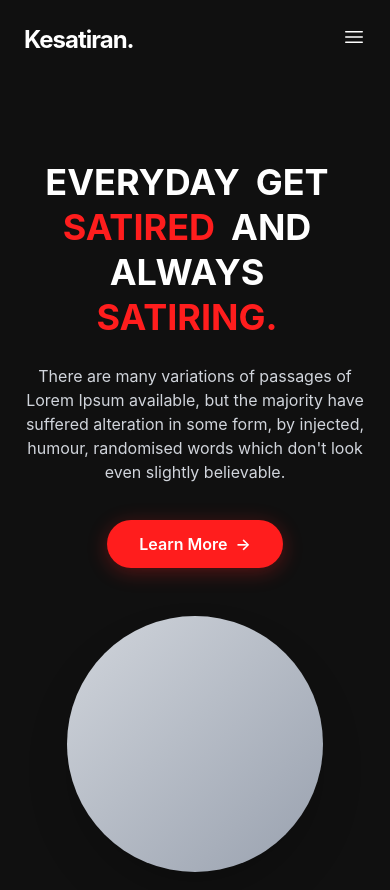
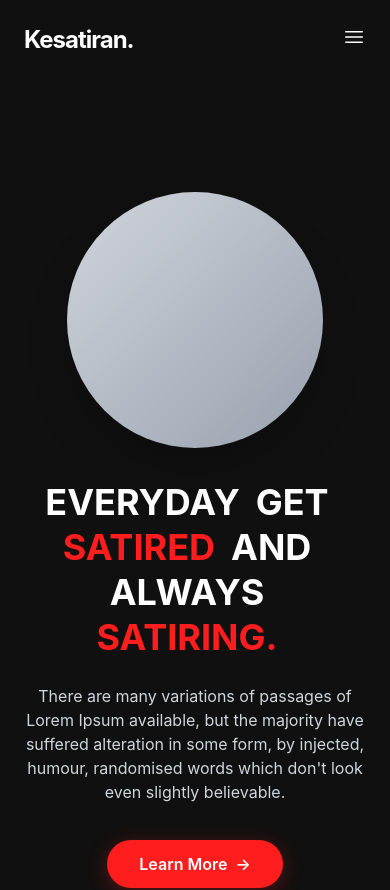
Before and after one commit to gafnaa/kesatiran, a Next.js app: page / in a window 390 px wide. Shown: the top 890 px of the page. Built offline with nearby package versions, Linux system fonts and the light colour scheme.

Commit message:
nambah animasi

```diff
--- a/package.json
+++ b/package.json
@@ -10,6 +10,7 @@
   },
   "dependencies": {
     "@heroicons/react": "^2.2.0",
+    "@react-spring/web": "^10.0.1",
     "framer-motion": "^12.18.1",
     "next": "15.3.4",
     "react": "^19.0.0",
--- a/src/components/HeroSection.tsx
+++ b/src/components/HeroSection.tsx
@@ -13,7 +13,7 @@ const HeroSection = () => {
       y: 0,
       rotateX: 0,
       transition: {
-        delay: i * 0.1,
+        delay: 1.8 + i * 0.1,
         duration: 0.8,
         ease: [0.25, 0.46, 0.45, 0.94] as [number, number, number, number],
       },
@@ -28,7 +28,7 @@ const HeroSection = () => {
       x: 0,
       filter: 'blur(0px)',
       transition: {
-        delay: 1.2 + i * 0.2,
+        delay: 2.0 + i * 0.2,
         duration: 0.6,
         ease: 'easeOut' as const,
       },
@@ -103,7 +103,7 @@ const HeroSection = () => {
 
   return (
     <section className="bg-[#101010] text-white overflow-hidden">
-      <div className="container mx-auto flex flex-col md:flex-row items-center justify-between min-h-screen px-6 py-20 md:py-0">
+      <div className="container mx-auto flex flex-col-reverse md:flex-row items-center justify-between min-h-screen px-6 py-20 md:py-0">
         {/* Kolom Teks (Kiri) */}
         <div className="md:w-1/2 lg:w-3/5 text-center md:text-left mb-12 md:mb-0">
           <h1 className="text-4xl sm:text-5xl lg:text-6xl font-bold uppercase leading-tight">
@@ -154,6 +154,8 @@ const HeroSection = () => {
               variants={buttonVariants}
               whileHover={buttonHover}
               whileTap={buttonTap}
+              // FIX: Tambahkan transisi default yang cepat di sini
+              transition={{ duration: 0.1, ease: 'easeInOut' }}
             >
               <span className="relative z-10 flex items-center">
                 Learn More
@@ -171,7 +173,7 @@ const HeroSection = () => {
         </div>
 
         {/* Kolom Lingkaran (Kanan) */}
-        <div className="md:w-1/2 lg:w-2/5 flex justify-center items-center">
+        <div className="md:w-1/2 lg:w-2/5 flex justify-center items-center mb-8 md:mb-0 order-1 md:order-none my-8 md:ml-16">
           <motion.div
             className="w-64 h-64 sm:w-80 sm:h-80 lg:w-96 lg:h-96 bg-gradient-to-br from-gray-300 to-gray-400 rounded-full
                        shadow-2xl relative overflow-hidden"
@@ -187,7 +189,7 @@ const HeroSection = () => {
               transition={{
                 duration: 2,
                 delay: 2,
-              ease: 'easeInOut' as const,
+                ease: 'easeInOut' as const,
               }}
             />
           </motion.div>
```
Also changed, not shown: 1 other file (tests, documents, lock files or other folders).
